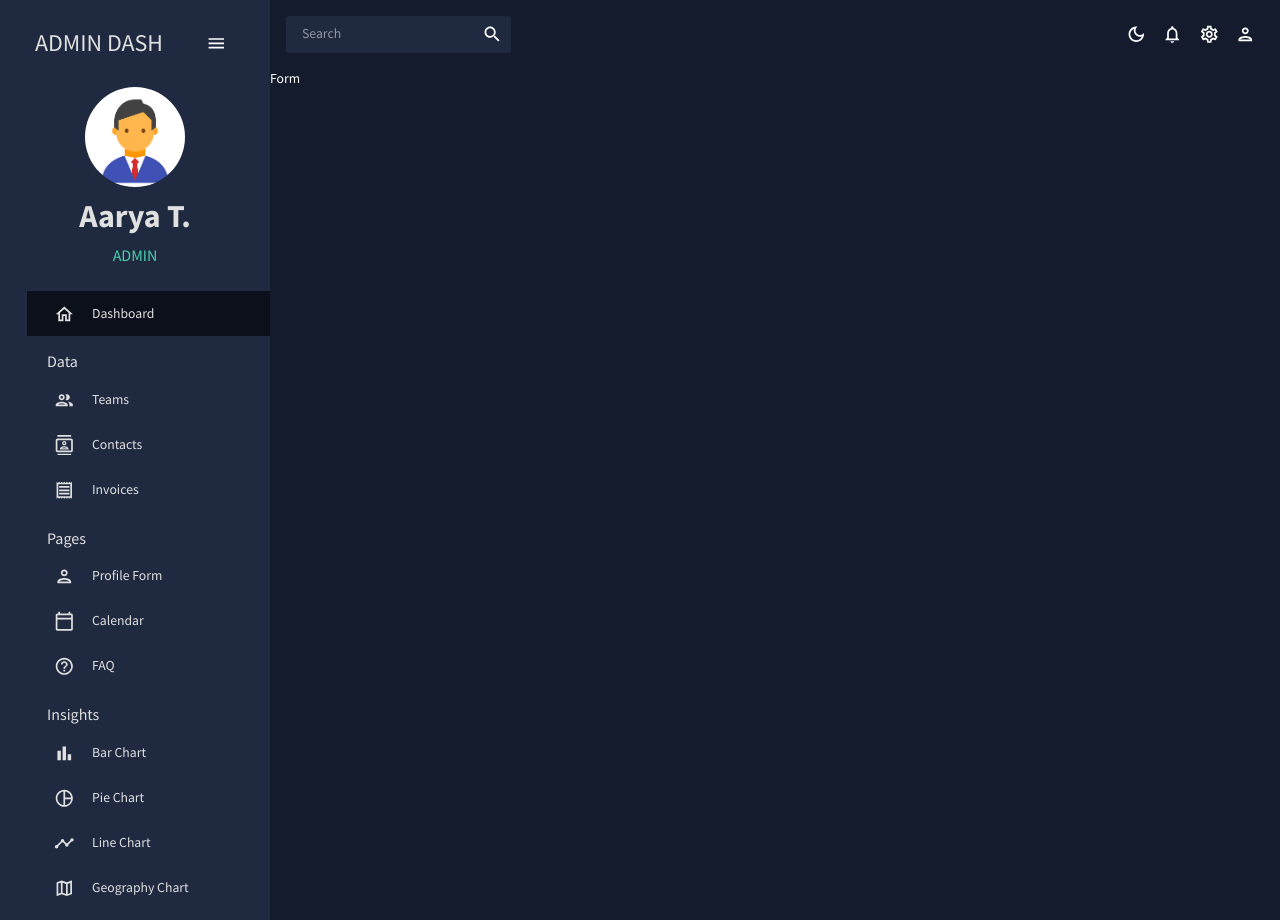
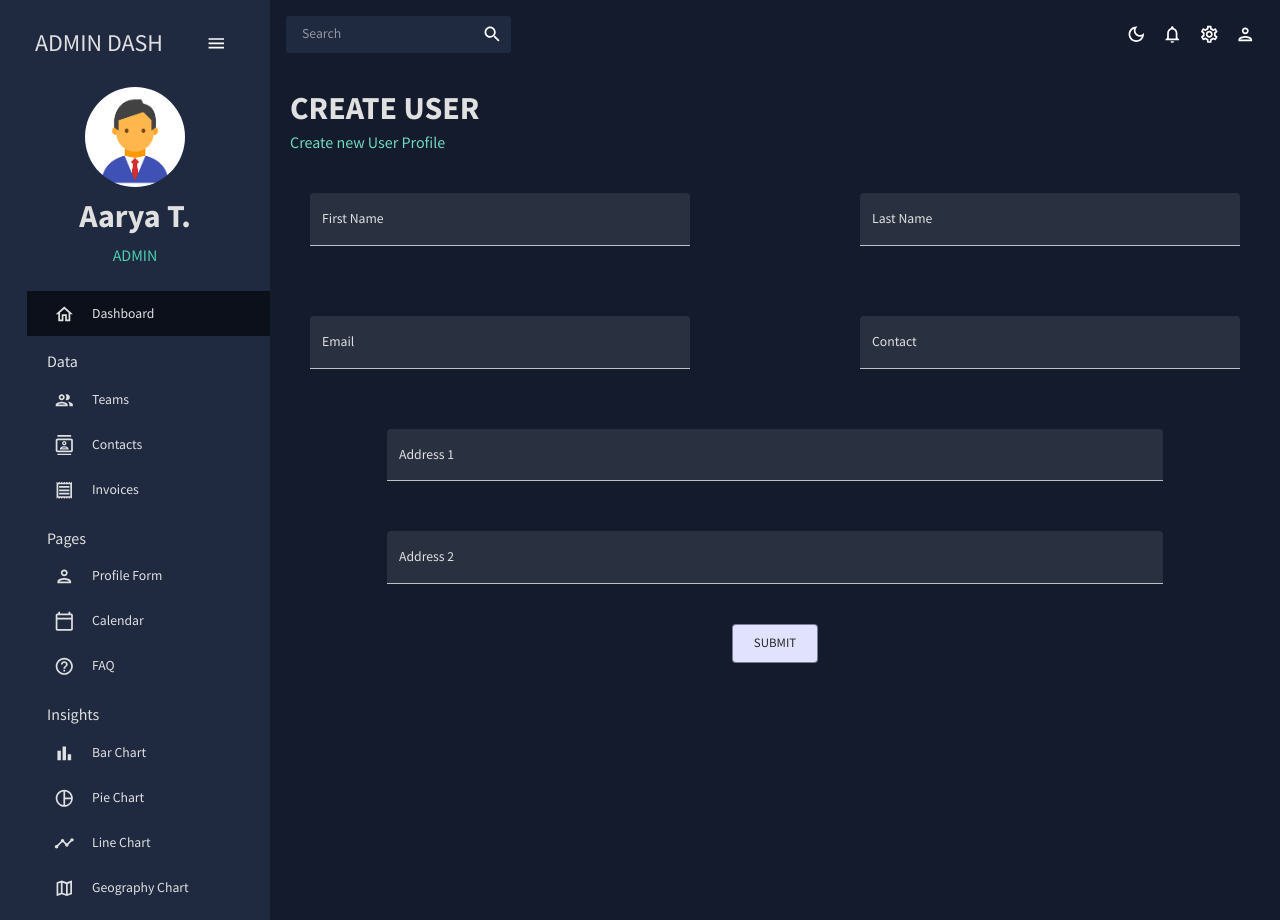
Before and after one commit to AaryaTiwari1211/Admin_Dashboard, a React (Vite) app in the folder frontend/admin_dashboard/: page /form in a window 1280 px wide. Built offline with nearby package versions, Linux system fonts and the light colour scheme.

Commit message:
Created a Profile Form to Add User

```diff
--- a/frontend/admin_dashboard/src/pages/Form/Form.jsx
+++ b/frontend/admin_dashboard/src/pages/Form/Form.jsx
@@ -1,8 +1,221 @@
 import React from 'react'
+import { Box, Button, TextField, useTheme } from '@mui/material'
+import { useState } from 'react'
+import { Formik } from 'formik'
+import { tokens } from '../../theme'
+import * as yup from 'yup'
+import { useMediaQuery } from '@mui/material'
+import Header from '../../components/Header/Header'
 
 function Form() {
+    const Mobile = useMediaQuery('(max-width:600px)')
+    const PHONE_REGEX = /^([+]?[\s0-9]+)?(\d{3}|[(]?[0-9]+[)])?([-]?[\s]?[0-9])+$/i
+    const theme = useTheme()
+    const colors = tokens(theme.palette.mode)
+    const userSchema = yup.object().shape({
+        firstName: yup.string().required("This is a Required Field"),
+        lastName: yup.string().required("This is a Required Field"),
+        email: yup
+            .string()
+            .email("Email is not Valid")
+            .required("This is a Required Field"),
+        contact: yup
+            .string()
+            .matches(PHONE_REGEX, "Phone Number Not Valid")
+            .required("This is a Required Field"),
+        address1: yup.string().required("This is a Required Field"),
+        address2: yup.string().required("This is a Required Field"),
+    })
+    const initialValues = {
+        firstName: "",
+        lastName: "",
+        contact: "",
+        email: "",
+        address1: "",
+        address2: "",
+    }
+    const handleFormSubmit = (values) => {
+        console.log(values)
+    }
     return (
-        <div>Form</div>
+        <Box
+            m='20px'
+        >
+            <Header title='CREATE USER' subtitle='Create new User Profile' />
+            <Formik
+                onSubmit={handleFormSubmit}
+                initialValues={initialValues}
+                validationSchema={userSchema}
+            >
+                {({
+                    values,
+                    errors,
+                    touched,
+                    handleBlur,
+                    handleChange,
+                    handleSubmit,
+                }) => (
+                    <form onSubmit={handleSubmit}>
+                        <Box
+                            display='flex'
+                            justifyContent='space-between'
+                            sx={{
+                                flexDirection: Mobile ? 'column' : 'row',
+                                m: Mobile ? '20px' : '10px',
+                            }}
+                        >
+                            <TextField
+                                variant='filled'
+                                type='text'
+                                label='First Name'
+                                onBlur={handleBlur}
+                                onChange={handleChange}
+                                value={values.firstName}
+                                name='firstName'
+                                error={!!touched.firstName && !!errors.firstName}
+                                helperText={touched.firstName && errors.firstName}
+                                sx={{
+                                    '& .MuiFormLabel-root': {
+                                        color: `${colors.grey[100]} !important`,
+                                    },
+                                    width: Mobile ? '60%' : '40%',
+                                    m: Mobile ? '20px' : '10px',
+                                }}
+                            />
+                            <TextField
+                                variant='filled'
+                                type='text'
+                                label='Last Name'
+                                onBlur={handleBlur}
+                                onChange={handleChange}
+                                value={values.lastName}
+                                name='lastName'
+                                error={!!touched.lastName && !!errors.lastName}
+                                helperText={touched.lastName && errors.lastName}
+                                sx={{
+                                    '& .MuiFormLabel-root': {
+                                        color: `${colors.grey[100]} !important`,
+                                    },
+                                    width: Mobile ? '60%' : '40%',
+                                    m: Mobile ? '20px' : '10px',
+                                }}
+                            />
+                        </Box>
+                        <Box height='30px' />
+                        <Box
+                            display='flex'
+                            justifyContent='space-between'
+                            sx={{
+                                flexDirection: Mobile ? 'column' : 'row',
+                                m: Mobile ? '20px' : '10px',
+                            }}
+                        >
+                            <TextField
+                                variant='filled'
+                                type='text'
+                                label='Email'
+                                onBlur={handleBlur}
+                                onChange={handleChange}
+                                value={values.email}
+                                name='email'
+                                error={!!touched.email && !!errors.email}
+                                helperText={touched.email && errors.email}
+                                sx={{
+                                    '& .MuiFormLabel-root': {
+                                        color: `${colors.grey[100]} !important`,
+                                    },
+                                    width: Mobile ? '60%' : '40%',
+                                    m: Mobile ? '20px' : '10px',
+                                }}
+                            />
+                            <TextField
+                                variant='filled'
+                                type='text'
+                                label='Contact'
+                                onBlur={handleBlur}
+                                onChange={handleChange}
+                                value={values.contact}
+                                name='contact'
+                                error={!!touched.contact && !!errors.contact}
+                                helperText={touched.contact && errors.contact}
+                                sx={{
+                                    '& .MuiFormLabel-root': {
+                                        color: `${colors.grey[100]} !important`,
+                                    },
+                                    width: Mobile ? '60%' : '40%',
+                                    m: Mobile ? '20px' : '10px',
+                                }}
+                            />
+                        </Box>
+                        <Box height='30px' />
+                        <Box
+                            width='100%'
+                            textAlign='center'
+                        >
+                            <TextField
+                                variant='filled'
+                                type='text'
+                                label='Address 1'
+                                onBlur={handleBlur}
+                                onChange={handleChange}
+                                value={values.address1}
+                                name='address1'
+                                error={!!touched.address1 && !!errors.address1}
+                                helperText={touched.address1 && errors.address1}
+                                sx={{
+                                    '& .MuiFormLabel-root': {
+                                        color: `${colors.grey[100]} !important`,
+                                    },
+                                    width: Mobile ? '60%' : '80%',
+                                    m: Mobile ? '20px' : '10px',
+                                }}
+                            />
+                        </Box>
+                        <Box height='30px' />
+                        <Box
+                            width='100%'
+                            textAlign='center'
+                        >
+                            <TextField
+                                variant='filled'
+                                type='text'
+                                label='Address 2'
+                                onBlur={handleBlur}
+                                onChange={handleChange}
+                                value={values.address2}
+                                name='address2'
+                                error={!!touched.address2 && !!errors.address2}
+                                helperText={touched.address2 && errors.address2}
+                                sx={{
+                                    '& .MuiFormLabel-root': {
+                                        color: `${colors.grey[100]} !important`,
+                                    },
+                                    width: Mobile ? '60%' : '80%',
+                                    m: Mobile ? '20px' : '10px',
+                                }}
+                            />
+                        </Box>
+                        <Box height='30px' />
+                        <Box
+                            width='100%'
+                            textAlign='center'
+                        >
+                            <Button
+                                variant="outlined"
+                                size='large'
+                                type='submit'
+                                sx={{
+                                        backgroundColor: `${colors.blueAccent[100]} !important`,
+                                        color: `${colors.grey[800]} !important`,
+
+                                }}
+                            >Submit</Button>
+                        </Box>
+                    </form>
+                )
+                }
+            </Formik>
+        </Box>
     )
 }
 
```
